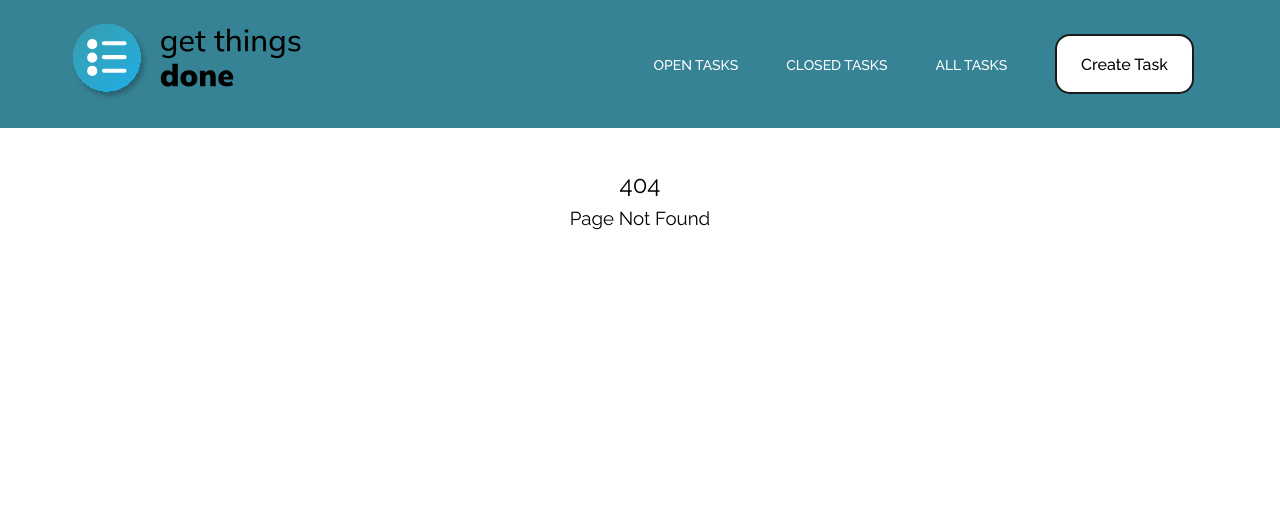
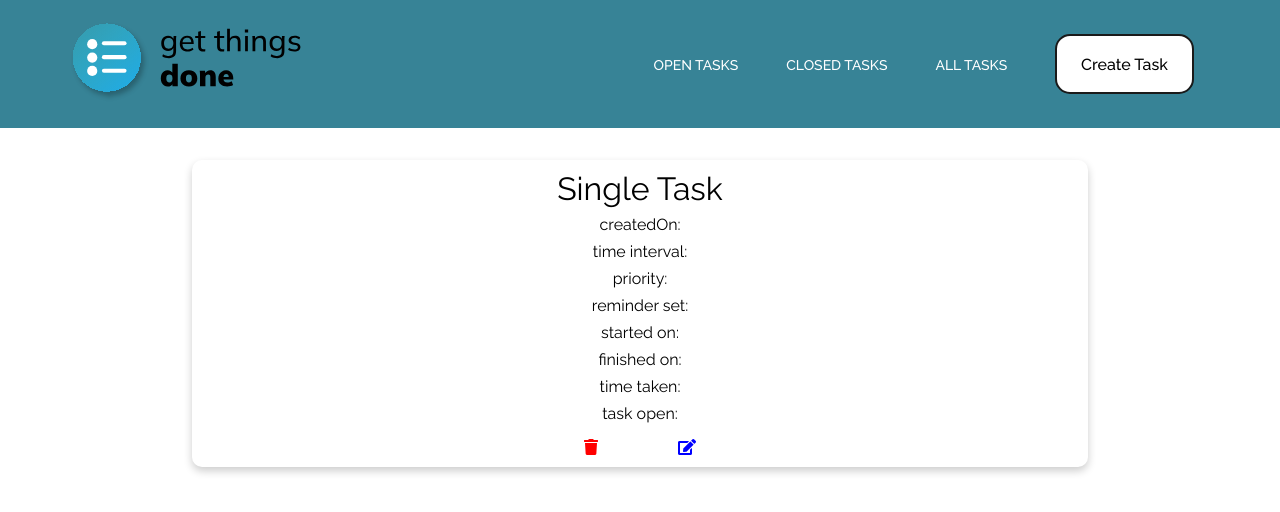
Before and after one commit to fahrican/get-things-done-web, a Vue app: page /app/single-task in a window 1280 px wide. Before the commit this address had no page. Shown: the top 512 px of the page. Built offline with nearby package versions, Linux system fonts and the light colour scheme.

Commit message:
Change path.

```diff
--- a/src/router/index.ts
+++ b/src/router/index.ts
@@ -9,38 +9,38 @@ import EditTaskView from "@/views/EditTaskView.vue";
 
 const routes: Array<RouteRecordRaw> = [
     {
-        path: '/open-tasks',
+        path: '/app/open-tasks',
         name: 'open-tasks',
         component: OpenTasksView
     },
     {
-        path: '/closed-tasks',
+        path: '/app/closed-tasks',
         name: 'closed-tasks',
         component: ClosedTasksView
     },
     {
-        path: '/all-tasks',
+        path: '/app/all-tasks',
         name: 'all-tasks',
         component: AllTasksView
     },
     {
-        path: '/create-task',
+        path: '/app/create-task',
         name: 'create-task',
         component: CreateTaskView
     },
     {
-        path: '/single-task',
+        path: '/app/single-task',
         name: 'single-task',
         component: SingleTaskView
     },
     {
-        path: '/edit-task',
+        path: '/app/edit-task',
         name: 'edit-task',
         component: EditTaskView
     },
     {
         path: '/',
-        redirect: '/open-tasks'
+        redirect: '/app/open-tasks'
     },
     {
         path: '/:catchAll(.*)',
```
